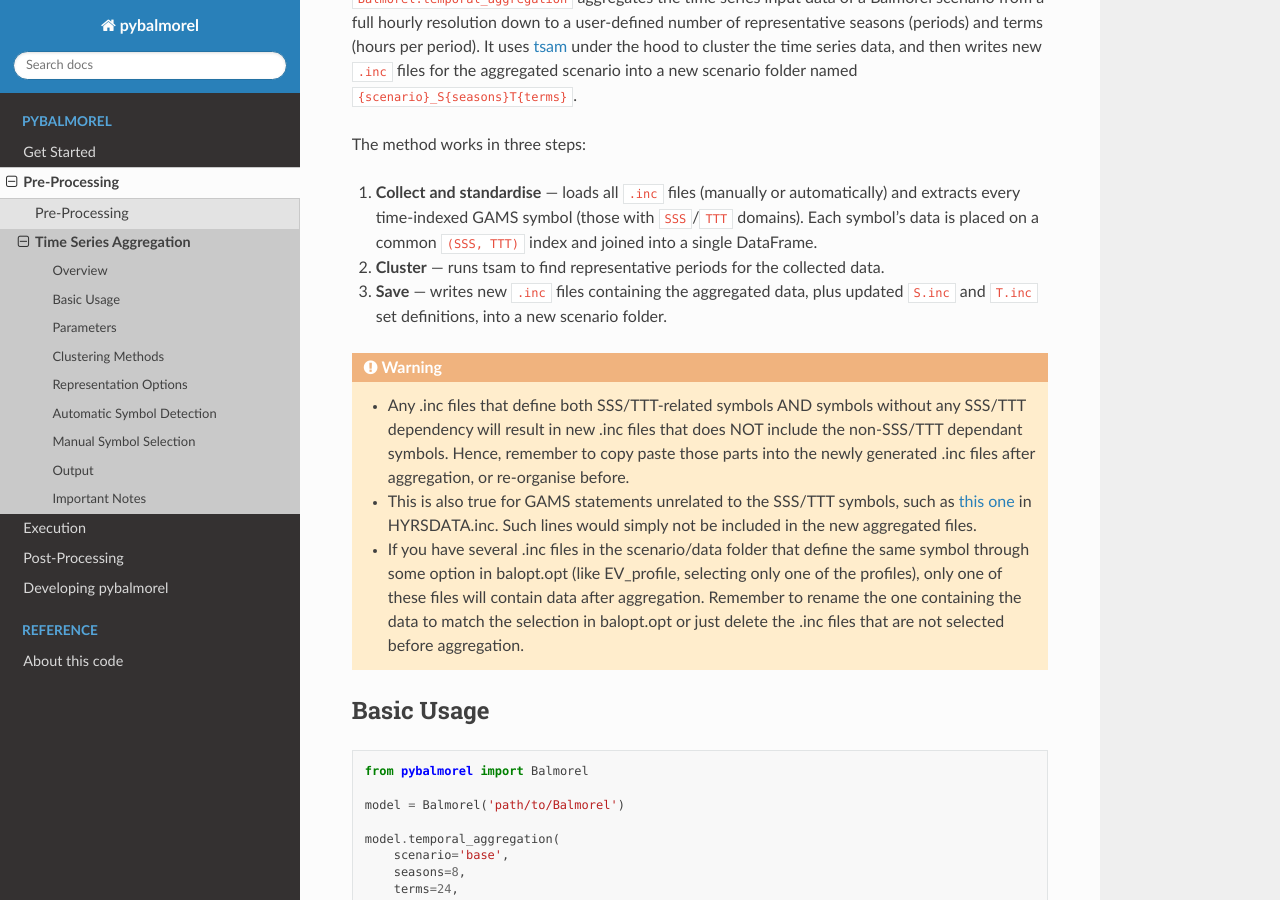
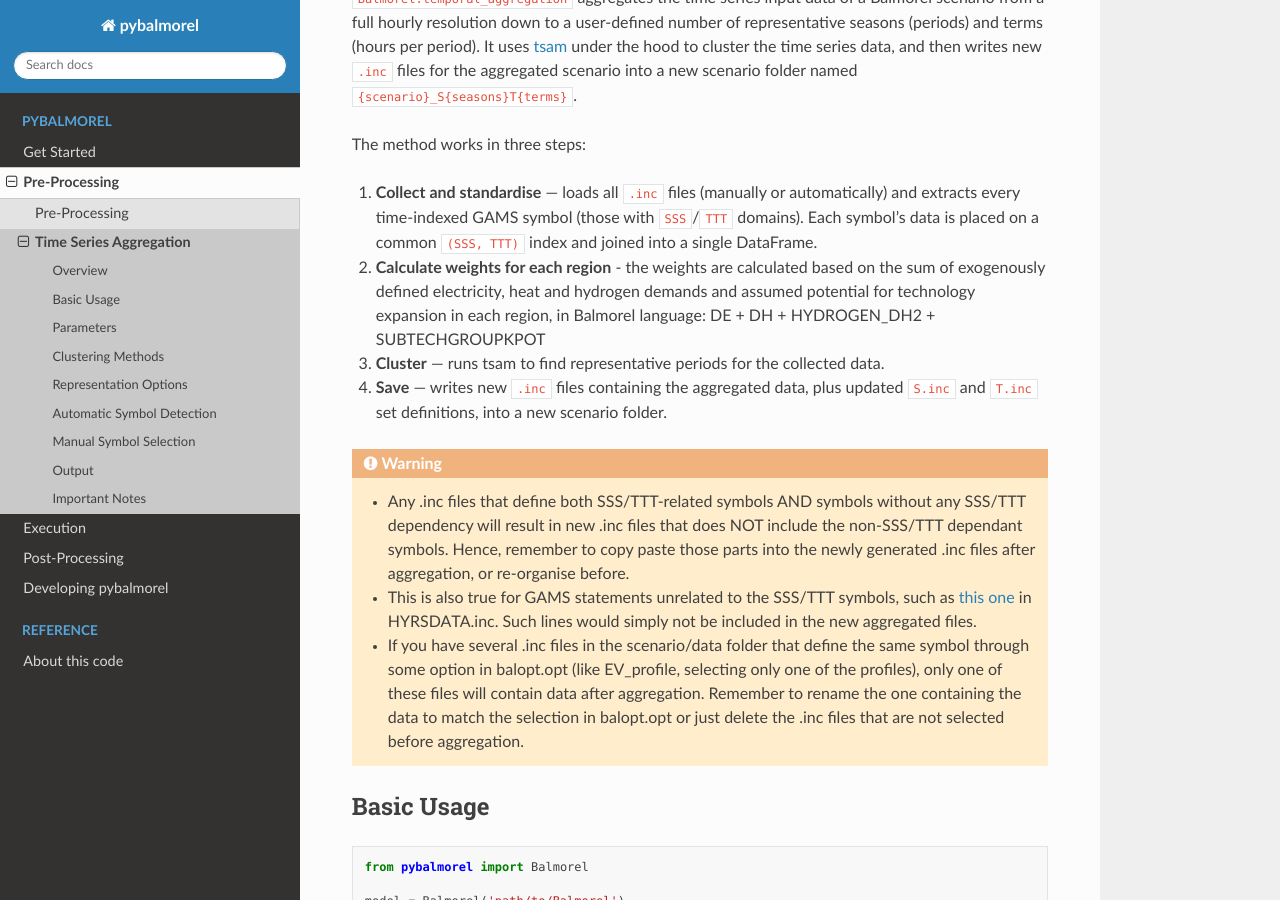
Before and after one commit to balmorelcommunity/pybalmorel, a Sphinx documentation site: the page built from docs/preprocessing/timeseriesagg.md, in a window 1280 px wide and 900 px high, scrolled down 510 px. Built offline with Sphinx 7.4.7 and the Read the Docs theme 3.1.0, drawn with Linux system fonts in a browser that asks for light colours.

Commit message:
More documentation

```diff
--- a/docs/preprocessing/timeseriesagg.md
+++ b/docs/preprocessing/timeseriesagg.md
@@ -22,8 +22,11 @@ The method works in three steps:
    automatically) and extracts every time-indexed GAMS symbol (those with
 `SSS`/`TTT` domains). Each symbol's data is placed on a common `(SSS, TTT)`
 index and joined into a single DataFrame.
-2. **Cluster** — runs tsam to find representative periods for the collected data.
-3. **Save** — writes new `.inc` files containing the aggregated data, plus updated `S.inc` and `T.inc` set definitions,
+2. **Calculate weights for each region**  - the weights are calculated based on the sum of
+exogenously defined electricity, heat and hydrogen demands and assumed potential for
+technology expansion in each region, in Balmorel language: DE + DH + HYDROGEN_DH2 + SUBTECHGROUPKPOT
+3. **Cluster** — runs tsam to find representative periods for the collected data.
+4. **Save** — writes new `.inc` files containing the aggregated data, plus updated `S.inc` and `T.inc` set definitions,
 into a new scenario folder.
 
 :::{warning}
```
